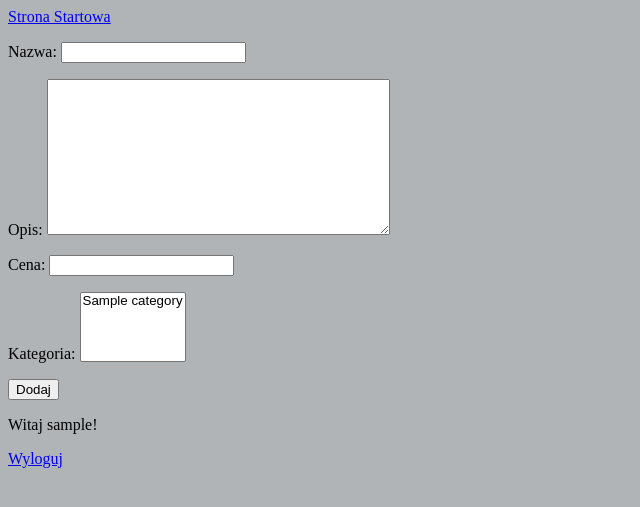
After one commit to habibuga/zlom-bike, a Django app: page /dodaj_ogloszenie/ in a window 1280 px wide. The commit adds this page. Shown: the top 507 px of the page, without its empty margins (0-640 px from the left). Run offline with Django 4.2, Linux system fonts and the light colour scheme; a user stored in the database is signed in; tables that the repository leaves empty hold one stand-in row (values such as "Sample post").

Commit message:
updated models

```diff
--- a/bike_app/forms.py
+++ b/bike_app/forms.py
@@ -80,7 +80,3 @@ class UpdateProfileForm(forms.ModelForm):
             "location": "Lokalizacja",
             "tel_num": "Numer telefonu"
         }
-
-
-class AddOfferForm(forms.ModelForm):
-    pass
--- a/bike_app/models.py
+++ b/bike_app/models.py
@@ -2,7 +2,7 @@ from django.db import models
 from django.contrib.auth.models import User
 from django.db.models.signals import post_save
 from django.dispatch import receiver
-
+from django.urls import reverse
 
 TRANSACTION_STATUSES = (
     (1, "Aktywne"),
@@ -42,23 +42,22 @@ class Category(models.Model):
 
 
 class Offer(models.Model):
-    name = models.CharField(max_length=64)
-    description = models.TextField(max_length=1000)
-    price = models.DecimalField(max_digits=12, decimal_places=2)
-    category = models.ForeignKey(Category, on_delete=models.CASCADE)
-    # category MtM
-    user = models.ManyToManyField(User, through="Transaction")
-    # zmienic user na FK do usera (sprzedawca)
+    name = models.CharField(max_length=64, verbose_name='Nazwa')
+    description = models.TextField(max_length=1000, verbose_name='Opis')
+    price = models.DecimalField(max_digits=12, decimal_places=2, verbose_name='Cena')
+    date_added = models.DateTimeField(auto_now_add=True)
+    status = models.IntegerField(choices=TRANSACTION_STATUSES, default=1)
+    category = models.ManyToManyField(Category, verbose_name='Kategoria')
+    user = models.ForeignKey(User, on_delete=models.CASCADE)
 
     def __str__(self):
         return self.name
 
+    def category_names(self):
+        return ', '.join([c.name for c in self.category.all()])
 
-class Transaction(models.Model):
-    date_added = models.DateTimeField(auto_now_add=True)
-    status = models.IntegerField(choices=TRANSACTION_STATUSES)
-    offer = models.ForeignKey(Offer, on_delete=models.CASCADE)
-    user = models.ForeignKey(User, on_delete=models.CASCADE)
+    def get_absolute_url(self):
+        return reverse('offer_detail', args=[self.id])
 
 
 class Message(models.Model):
--- /dev/null
+++ b/bike_app/templates/create_offer.html
@@ -0,0 +1,11 @@
+{% extends 'base.html' %}
+{% block title %}
+    Dodaj Ogłoszenie
+{% endblock %}
+{% block content %}
+<form method="post">
+    {% csrf_token %}
+    {{ form.as_p }}
+    <input type="submit" value="Dodaj">
+</form>
+{% endblock %}
--- a/bike_app/templates/offer_details.html
+++ b/bike_app/templates/offer_details.html
@@ -6,7 +6,7 @@ Ogloszenie
     <h1>{{ offer.name }}</h1>
     <ul>
     <li>Opis: {{ offer.description }}</li>
-    <li>Kategoria: {{ offer.category }}</li>
+    <li>Kategoria: {{ offer.category_names }}</li>
     <li>Cena: {{ offer.price }} PLN</li>
     <li>{{ offer.description }}</li>
     </ul>
--- a/bike_app/views.py
+++ b/bike_app/views.py
@@ -4,7 +4,7 @@ from django.contrib.auth.mixins import LoginRequiredMixin, PermissionRequiredMix
 from django.shortcuts import render, redirect
 from django.urls import reverse_lazy
 from django.views import View
-from django.views.generic import FormView
+from django.views.generic import FormView, CreateView
 from django.views.generic.detail import DetailView
 
 from .forms import SearchOffer, NewUserForm, LoginForm, ResetPasswordForm, UpdateUserForm, UpdateProfileForm
@@ -23,24 +23,6 @@ class StartView(View):
 
     def post(self, request):
         pass
-
-
-class OfferDetailView(DetailView):
-
-    model = Offer
-    template_name = "offer_details.html"
-    context_object_name = "offer"
-
-
-class CategoryContainView(View):
-    def get(self, request, slug):
-        category = Category.objects.get(slug=slug)
-        offers = Offer.objects.filter(category=category)
-        ctx = {
-            "offers": offers,
-            "category": category
-        }
-        return render(request=request, template_name="category_content.html", context=ctx)
 
 
 class UserRegistrationView(View):
@@ -146,3 +128,31 @@ class UpdateUserView(LoginRequiredMixin, View):
                 "profile_form": profile_form
             }
             return render(request=request, template_name="update_user.html", context=ctx)
+
+
+class OfferDetailView(DetailView):
+
+    model = Offer
+    template_name = "offer_details.html"
+    context_object_name = "offer"
+
+
+class CategoryContainView(View):
+    def get(self, request, slug):
+        category = Category.objects.get(slug=slug)
+        offers = category.offer_set.all()
+        ctx = {
+            "offers": offers,
+            "category": category
+        }
+        return render(request=request, template_name="category_content.html", context=ctx)
+
+
+class AddOfferView(LoginRequiredMixin, CreateView):
+    model = Offer
+    fields = ['name', 'description', 'price', 'category']
+    template_name = "create_offer.html"
+
+    def form_valid(self, form):
+        form.instance.user = self.request.user
+        return super().form_valid(form)
--- a/zlom_bike/urls.py
+++ b/zlom_bike/urls.py
@@ -17,7 +17,7 @@ from django.contrib import admin
 from django.urls import path
 
 from bike_app.views import StartView, OfferDetailView, CategoryContainView, UserRegistrationView, LoginView, \
-    LogoutView, ResetPasswordView, UpdateUserView
+    LogoutView, ResetPasswordView, UpdateUserView, AddOfferView
 
 
 urlpatterns = [
@@ -30,4 +30,5 @@ urlpatterns = [
     path('logout/', LogoutView.as_view(), name='logout'),
     path('zmien_haslo/', ResetPasswordView.as_view(), name='reset_password'),
     path('zmien_dane/', UpdateUserView.as_view(), name='update_user'),
+    path('dodaj_ogloszenie/', AddOfferView.as_view(), name='add_offer'),
 ]
```
Also changed, not shown: bike_app/migrations/0006_offer_date_added_offer_status_remove_offer_category_and_more.py (added), bike_app/migrations/0007_alter_offer_status_alter_offer_user.py (added), bike_app/migrations/0008_alter_offer_name.py (added), bike_app/migrations/0009_alter_offer_category_alter_offer_description_and_more.py (added).
